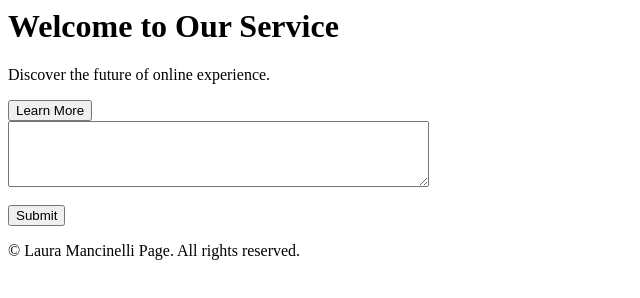
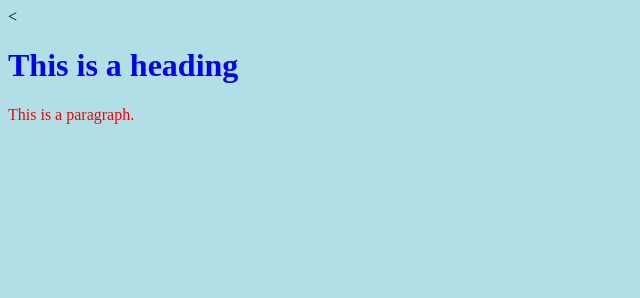
Before and after one commit to Satman10000/Web-Project, a plain HTML site: page index.html in a window 1280 px wide. Shown: the whole page, without its empty margins (0-640 px from the left). Drawn offline with Linux system fonts and the light colour scheme.

Commit message:
Update index.html

```diff
--- a/index.html
+++ b/index.html
@@ -1,19 +1,16 @@
+< <!DOCTYPE html>
 <html>
 <head>
-    <title>Dynamic Landing Page</title>
-    <link rel="stylesheet" href="style.css">
+<style>
+body {background-color: powderblue;}
+h1   {color: blue;}
+p    {color: red;}
+</style>
 </head>
 <body>
-    <header>
-        <h1>Welcome to Our Service</h1>
-        <p>Discover the future of online experience.</p>
-        <button class="action-button">Learn More</button>
-    </header>
-      <textarea id="freeform" name="freeform" rows="4" cols="50"></textarea><br><br>
-  <input type="submit" value="Submit">
-</form>
-    <footer>
-        <p>© Laura Mancinelli Page. All rights reserved.</p>
-    </footer>
+
+<h1>This is a heading</h1>
+<p>This is a paragraph.</p>
+
 </body>
-<html>
+</html>
```
